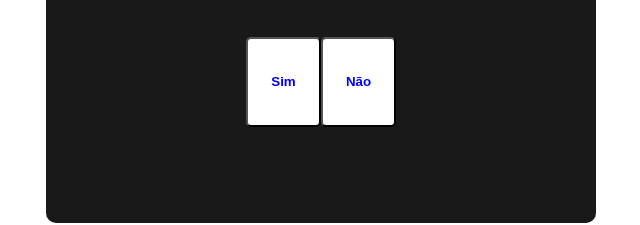
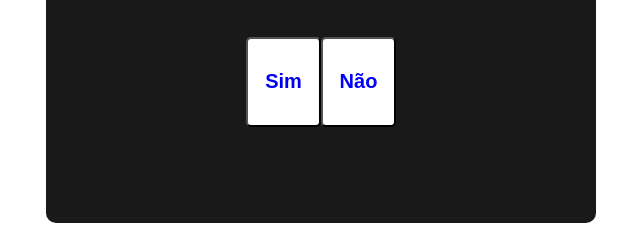
Before and after one commit to pHmDs/alice, a plain HTML site: page index.html in a window 1280 px wide. Shown: the part 410-635 px from the top of the page, 319-959 px from the left. Drawn offline with Linux system fonts and the light colour scheme.

Commit message:
Update index.html

```diff
--- a/index.html
+++ b/index.html
@@ -36,9 +36,13 @@
                 border-radius: 5px;
                 color: blue;
                 font-weight: 600;
+                font-size: 20px;
             }
             p {
                 font-size: 40px;
+            }
+            a {
+                font-size: 20px
             }
         </style>
     </head>
```
